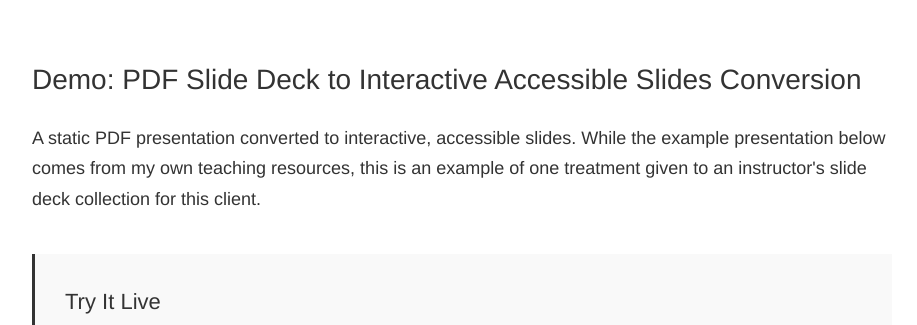
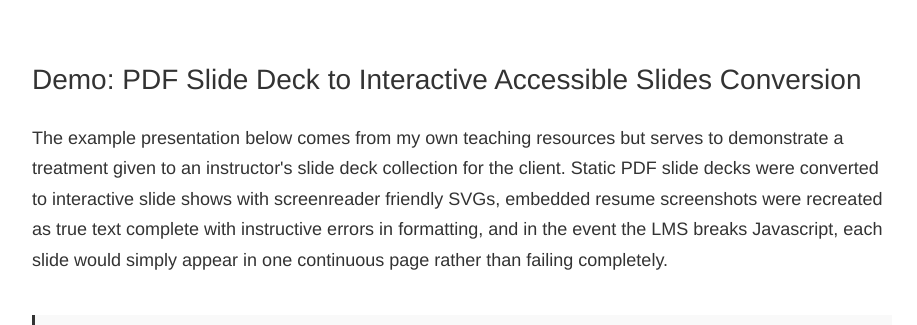
Before and after one commit to kat-wehr/katrinawehr, a plain HTML site: page case_accessibility.html in a window 1280 px wide. Shown: the part 3285-3610 px from the top of the page, without its empty margins (178-1095 px from the left). Drawn offline with Linux system fonts and the light colour scheme.

Commit message:
Update case_accessibility.html

```diff
--- a/case_accessibility.html
+++ b/case_accessibility.html
@@ -340,7 +340,7 @@
 </div>
 
             <h2>Demo: PDF Slide Deck to Interactive Accessible Slides Conversion</h2>
-<p>A static PDF presentation converted to interactive, accessible slides. While the example presentation below comes from my own teaching resources, this is an example of one treatment given to an instructor's slide deck collection for this client.</p>
+<p>The example presentation below comes from my own teaching resources but serves to demonstrate a treatment given to an instructor's slide deck collection for the client. Static PDF slide decks were converted to interactive slide shows with screenreader friendly SVGs, embedded resume screenshots were recreated as true text complete with instructive errors in formatting, and in the event the LMS breaks Javascript, each slide would simply appear in one continuous page rather than failing completely.</p>
 
 <div class="highlight-box">
     <h3>Try It Live</h3>
```
